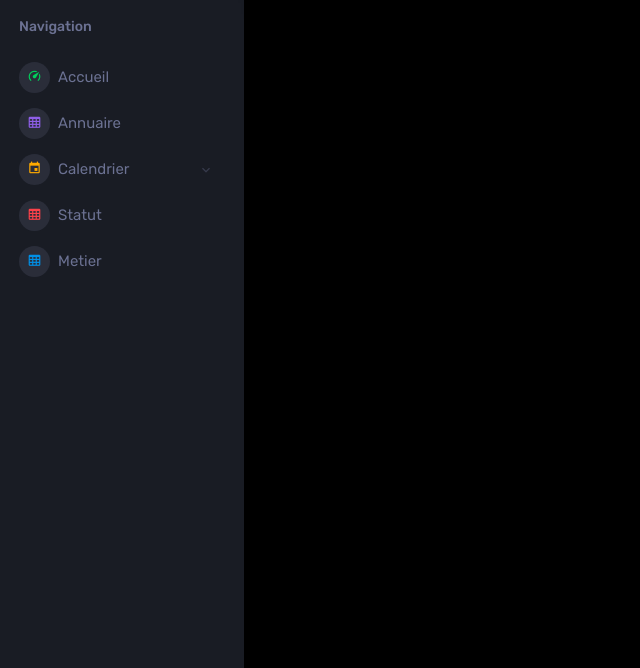
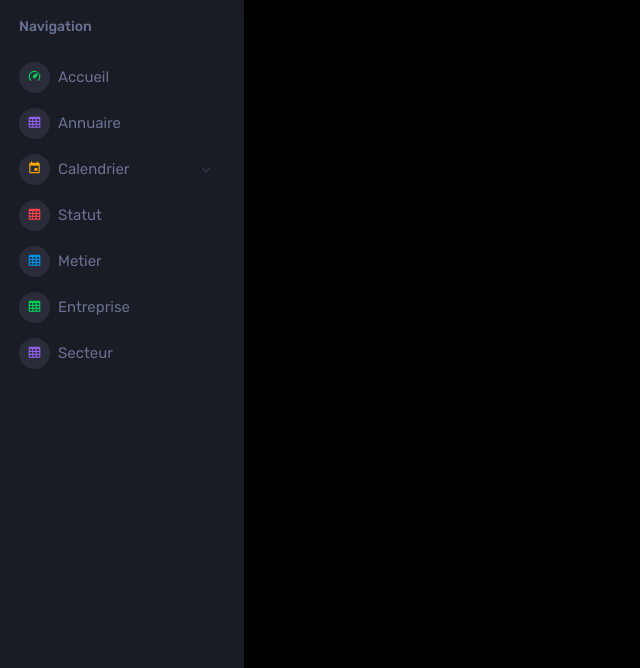
Before and after one commit to HRVNoa/AppliWebBananerie, a Symfony app: template templates/index/index.html.twig in a window 1280 px wide. Shown: the part 71-739 px from the top of the page, without its empty margins (0-640 px from the left). Run offline with Twig, Linux system fonts and the light colour scheme; the template is opened without the code that fills it, so the values that code supplies are empty; some libraries are stand-ins or nearby versions.

Commit message:
Modification sidebar

```diff
--- a/templates/base.html.twig
+++ b/templates/base.html.twig
@@ -79,6 +79,22 @@
                 <i class="mdi mdi-table-large"></i>
               </span>
                     <span class="menu-title">Metier</span>
+                </a>
+            </li>
+            <li class="nav-item menu-items">
+                <a class="nav-link" href="/entreprise/lister">
+              <span class="menu-icon">
+                <i class="mdi mdi-table-large"></i>
+              </span>
+                    <span class="menu-title">Entreprise</span>
+                </a>
+            </li>
+            <li class="nav-item menu-items">
+                <a class="nav-link" href="/secteuractivite/lister">
+              <span class="menu-icon">
+                <i class="mdi mdi-table-large"></i>
+              </span>
+                    <span class="menu-title">Secteur</span>
                 </a>
             </li>
         </ul>
```
